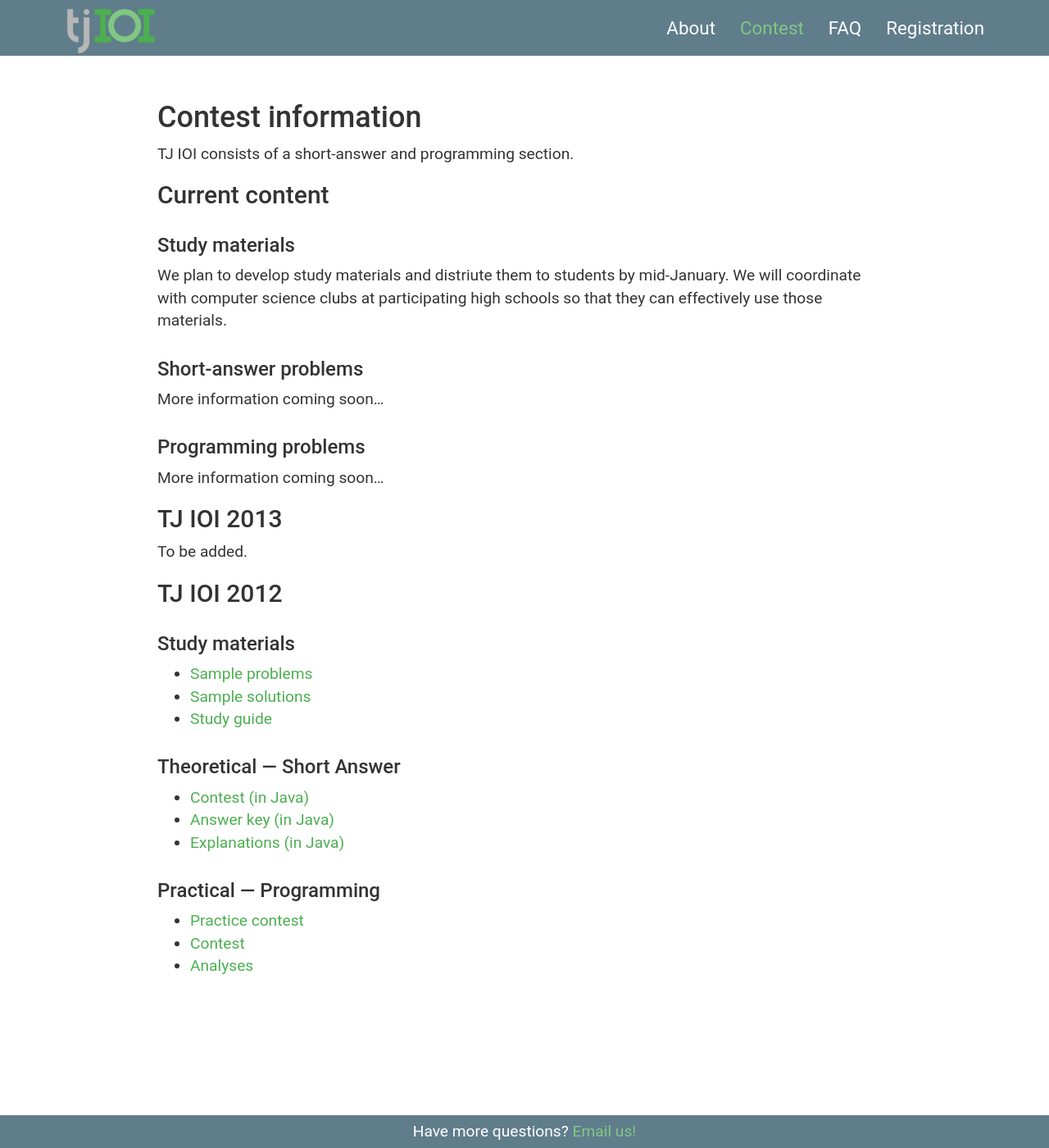
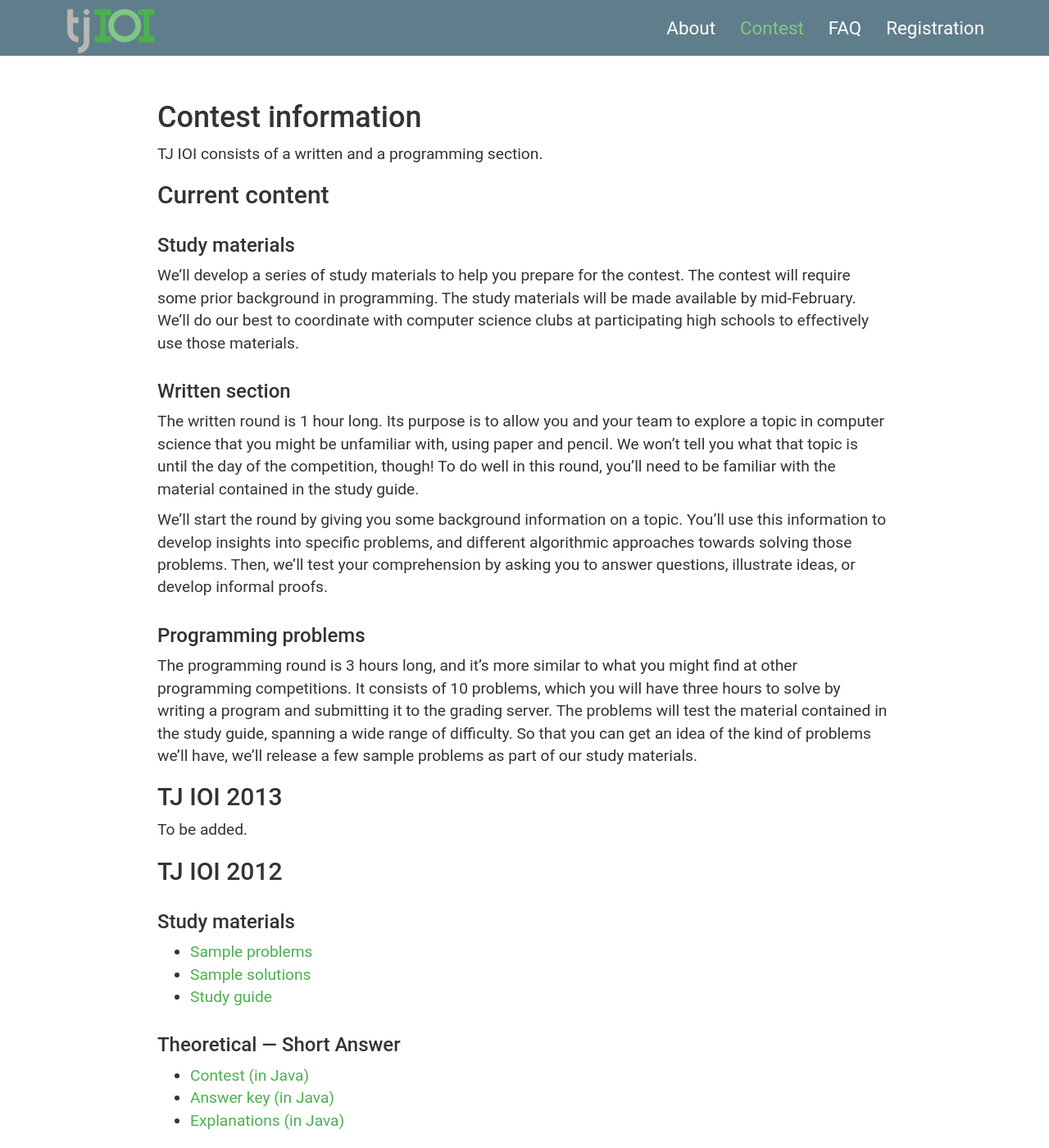
Before and after one commit to codeAligned/tjioi, a Jekyll site: the page built from contest.md, in a window 1280 px wide and 1400 px high. Shown: the whole window at 82% size. Built offline with Jekyll 4.4.1, drawn with Linux system fonts in a browser that asks for light colours.

Commit message:
update contest and etc

```diff
--- a/contest.md
+++ b/contest.md
@@ -6,22 +6,24 @@ permalink: /contest/
 
 # Contest information
 
-TJ IOI consists of a short-answer and programming section.
+TJ IOI consists of a written and a programming section.
 
 
 ## Current content
 
 ### Study materials
 
-We plan to develop study materials and distriute them to students by mid-January. We will coordinate with computer science clubs at participating high schools so that they can effectively use those materials.
+We'll develop a series of study materials to help you prepare for the contest. The contest will require some prior background in programming. The study materials will be made available by mid-February. We'll do our best to coordinate with computer science clubs at participating high schools to effectively use those materials.
 
-### Short-answer problems
+### Written section
 
-More information coming soon...
+The written round is 1 hour long. Its purpose is to allow you and your team to explore a topic in computer science that you might be unfamiliar with, using paper and pencil. We won't tell you what that topic is until the day of the competition, though! To do well in this round, you'll need to be familiar with the material contained in the study guide.
+
+We'll start the round by giving you some background information on a topic. You'll use this information to develop insights into specific problems, and different algorithmic approaches towards solving those problems. Then, we'll test your comprehension by asking you to answer questions, illustrate ideas, or develop informal proofs.
 
 ### Programming problems
 
-More information coming soon...
+The programming round is 3 hours long, and it's more similar to what you might find at other programming competitions. It consists of 10 problems, which you will have three hours to solve by writing a program and submitting it to the grading server. The problems will test the material contained in the study guide, spanning a wide range of difficulty. So that you can get an idea of the kind of problems we'll have, we'll release a few sample problems as part of our study materials.
 
 
 ## TJ IOI 2013
--- a/registration.html
+++ b/registration.html
@@ -4,4 +4,6 @@ title: Registration
 permalink: /registration/
 ---
 
-<iframe src="https://docs.google.com/forms/d/e/1FAIpQLScdJrwlIYT9VX4i0SeVQHCNVEadoK773t520sxnnFa-dvinlw/viewform?embedded=true" width="760" height="500" frameborder="0">Loading...</iframe>
+<h1>Registration</h1>
+<p>Unfortunately, registration for TJ IOI isn't open yet. :(</p>
+<p>We expect to send out formal invitation letters before the end of January.</p>
```
Also changed, not shown: faq.md (+0 -1 lines).
